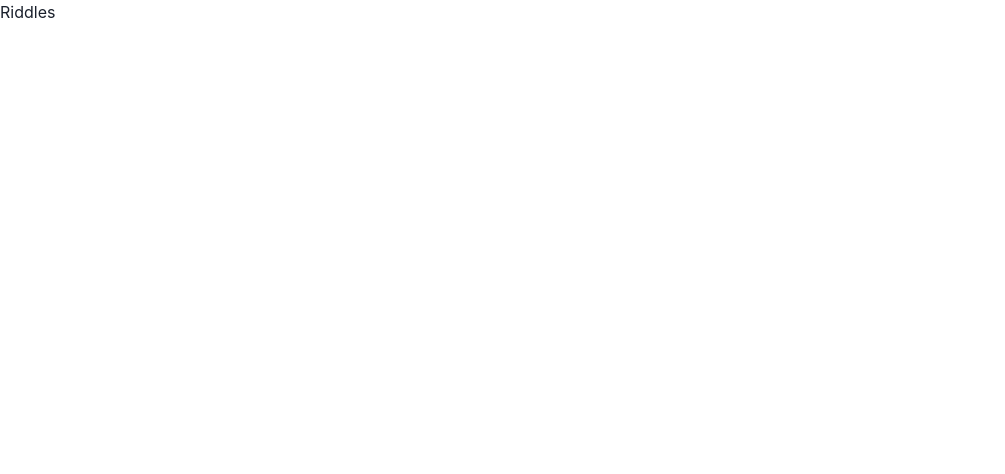
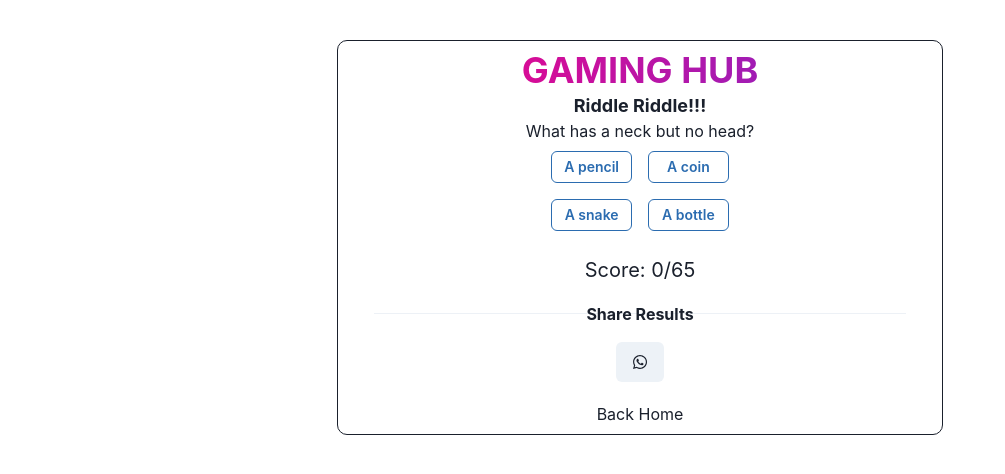
Before and after one commit to clinton-mwachia/react-games, a React (Vite) app: page /riddles in a window 1280 px wide. Shown: the top 474 px of the page, without its empty margins (0-1005 px from the left). Built offline with nearby package versions, Linux system fonts and the light colour scheme.

Commit message:
riddles component

```diff
--- a/src/views/riddles/Riddles.jsx
+++ b/src/views/riddles/Riddles.jsx
@@ -1,7 +1,124 @@
 import { useState } from "react";
+import {
+  Container,
+  Text,
+  Button,
+  VStack,
+  Grid,
+  Box,
+  Divider,
+  AbsoluteCenter,
+  Heading,
+} from "@chakra-ui/react";
+import { Link } from "react-router-dom";
+import { FaWhatsapp } from "react-icons/fa";
+import riddlesData from "./riddles.json";
 
 const Riddles = () => {
-  return <div>Riddles</div>;
+  const [currentQuestionIndex, setCurrentQuestionIndex] = useState(0);
+  const [score, setScore] = useState(0);
+  const [gameOver, setGameOver] = useState(false);
+  const { riddles } = riddlesData;
+
+  const handleAnswer = (selectedOption) => {
+    if (selectedOption === riddles[currentQuestionIndex].correctAnswer) {
+      setScore(score + 1);
+      if (currentQuestionIndex === riddles.length - 1) {
+        setGameOver(true);
+      } else {
+        setCurrentQuestionIndex(currentQuestionIndex + 1);
+      }
+    } else {
+      setGameOver(true);
+    }
+  };
+
+  const restartGame = () => {
+    setScore(0);
+    setCurrentQuestionIndex(0);
+    setGameOver(false);
+  };
+
+  const handleWhatsappShareButton = () => {
+    const game = "http://localhost:5173/match-county-currencies";
+    const message = `
+        Hellow Friend! I've been playing this awesome game called Matching Currencies, and
+        I just scored ${score}/${riddles.length} points! Think you can beat me? Give
+        it a try and let's see who comes out on top! Play here: ${game}
+        `;
+    const whatsappLink = `https://wa.me/?text=${encodeURIComponent(message)}`;
+    window.open(whatsappLink);
+  };
+
+  return (
+    <Container
+      justifyContent={"center"}
+      textAlign={"center"}
+      alignItems={"center"}
+      p={2}
+      border={"1px"}
+      borderRadius={"10px"}
+      marginTop={"10"}
+    >
+      <Heading bgGradient="linear(to-l, #7928CA, #FF0080)" bgClip="text">
+        GAMING HUB
+      </Heading>
+      <Text fontSize={"lg"} as={"b"}>
+        Riddle Riddle!!!
+      </Text>
+      {!gameOver ? (
+        <VStack spacing={2}>
+          <Text>{riddles[currentQuestionIndex].question}</Text>
+          <Grid templateColumns="repeat(2, 1fr)" gap={4}>
+            {riddles[currentQuestionIndex].options
+              .sort(() => Math.random() - 0.5)
+              .map((option) => (
+                <Button
+                  key={option}
+                  onClick={() => handleAnswer(option)}
+                  colorScheme="blue"
+                  variant="outline"
+                  size="sm"
+                  w={{ base: "full", md: "auto" }}
+                  whiteSpace="normal"
+                  overflowWrap="break-word"
+                  wordwrap="break-word"
+                  textAlign="center"
+                >
+                  {option}
+                </Button>
+              ))}
+          </Grid>
+          <Text fontSize="xl" mt={4}>
+            Score: {score}/{riddles.length}
+          </Text>
+        </VStack>
+      ) : (
+        <VStack spacing={4}>
+          <Text fontSize="xl">
+            Game Over! Your final score is {score}/{riddles.length}
+          </Text>
+          <Button colorScheme="blue" onClick={restartGame}>
+            Restart
+          </Button>
+        </VStack>
+      )}
+      <Box position="relative" padding="7">
+        <Divider />
+        <AbsoluteCenter px="4">
+          <Text fontWeight={"bold"}> Share Results</Text>
+        </AbsoluteCenter>
+      </Box>
+      <Box>
+        <Button onClick={handleWhatsappShareButton}>
+          <FaWhatsapp />
+        </Button>
+      </Box>
+      <Box mt={"5"}>
+        <Link to={"/"}>Back Home</Link>
+      </Box>
+    </Container>
+  );
 };
 
 export default Riddles;
```
